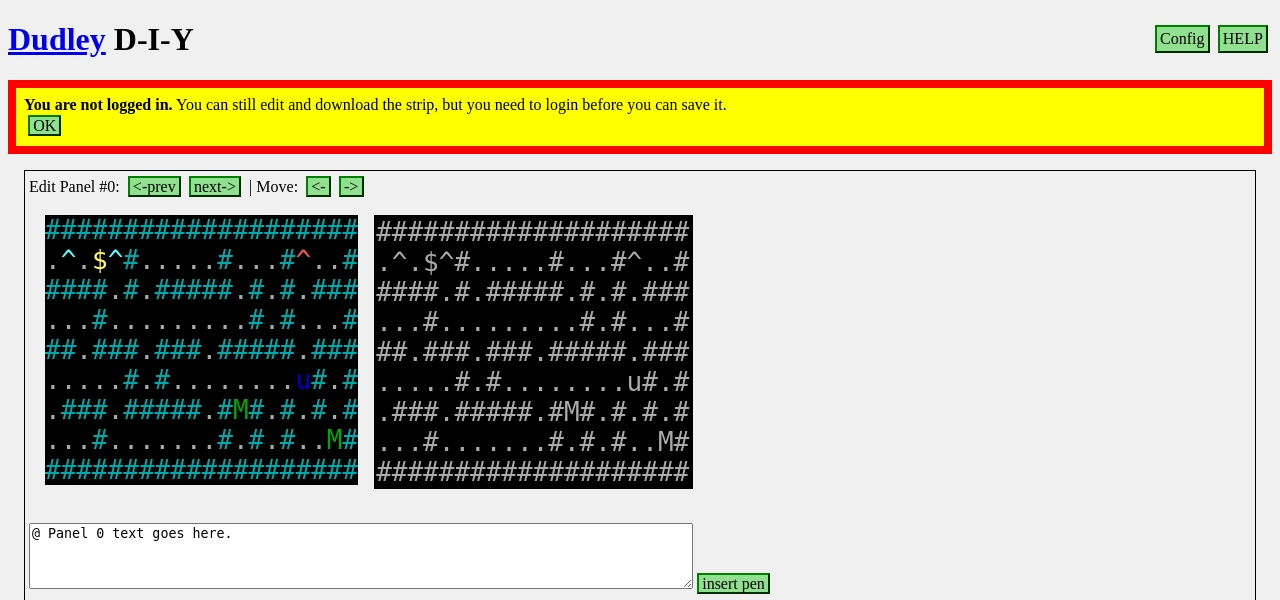
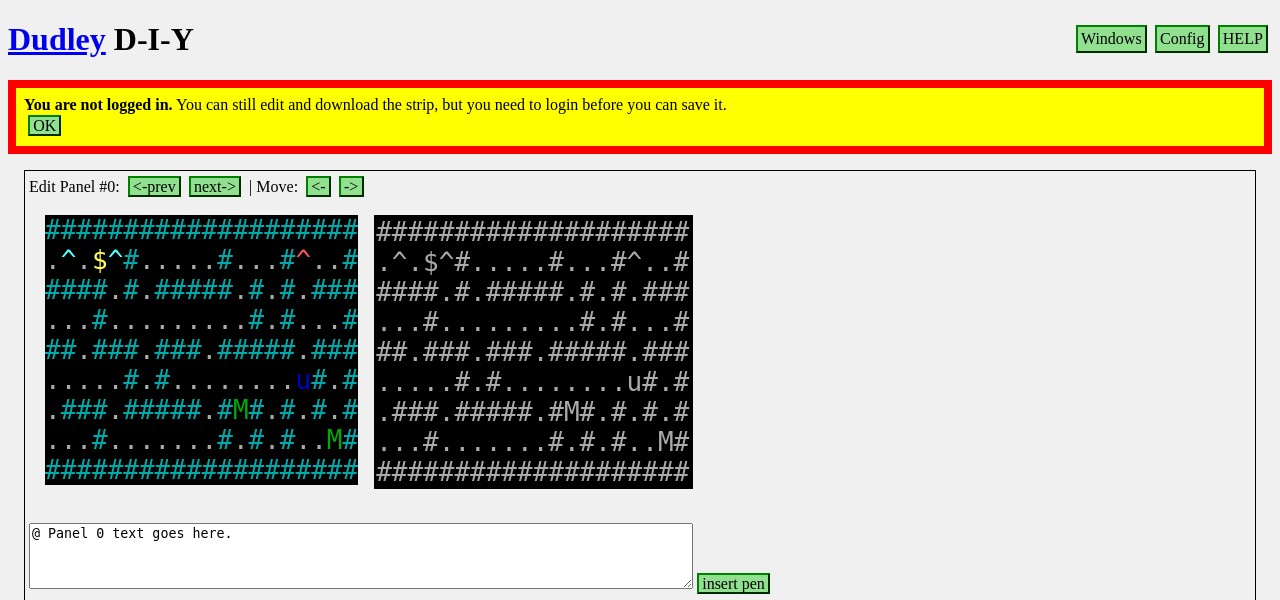
Before and after one commit to paxed/dudleysdungeon, a PHP site: page /diydudley.php in a window 1280 px wide. Shown: the top 600 px of the page. Run offline with PHP 8.4, Linux system fonts and the light colour scheme; some libraries are stand-ins or nearby versions.

Commit message:
Add a button to display or hide the popup windows

```diff
--- a/diydudley.css
+++ b/diydudley.css
@@ -238,6 +238,7 @@ a.withtooltip:hover {
 .tooltip .button_disabled:hover {
 }
 
+#windowsbtn,
 #configbtn,
 #help {
   float:right;
--- a/diydudley.php
+++ b/diydudley.php
@@ -184,6 +184,12 @@ print 'var USR_dudley_root_url="'.$dudley_root_url."\";\n";
 
 <a id="help" class="button" onclick="return buttonfunc_act(74);" href="#">HELP</a>
 <a id="configbtn" class="button" onclick="return buttonfunc_act(79);" href="#">Config</a>
+<span id="windowsbtn" class="button withtooltip">Windows<span class="tooltip">
+    <span class="button" onclick="buttonfunc_act(95);">Extended&nbsp;Chars</span><br>
+    <span class="button" onclick="buttonfunc_act(96);">Box&nbsp;Drawing&nbsp;Chars</span><br>
+<span class="button" onclick="buttonfunc_act(91);">Pen&nbsp;Selection&nbsp;Chars</span><br>
+<span class="button" onclick="buttonfunc_act(99);">Game&nbsp;Symbol&nbsp;Chars</span><br>
+</span></span>
 <h1><a href="<?php echo $dudley_root_url; ?>">Dudley</a> D-I-Y</h1>
 
 <div id="poststatusdiv"></div>
```
